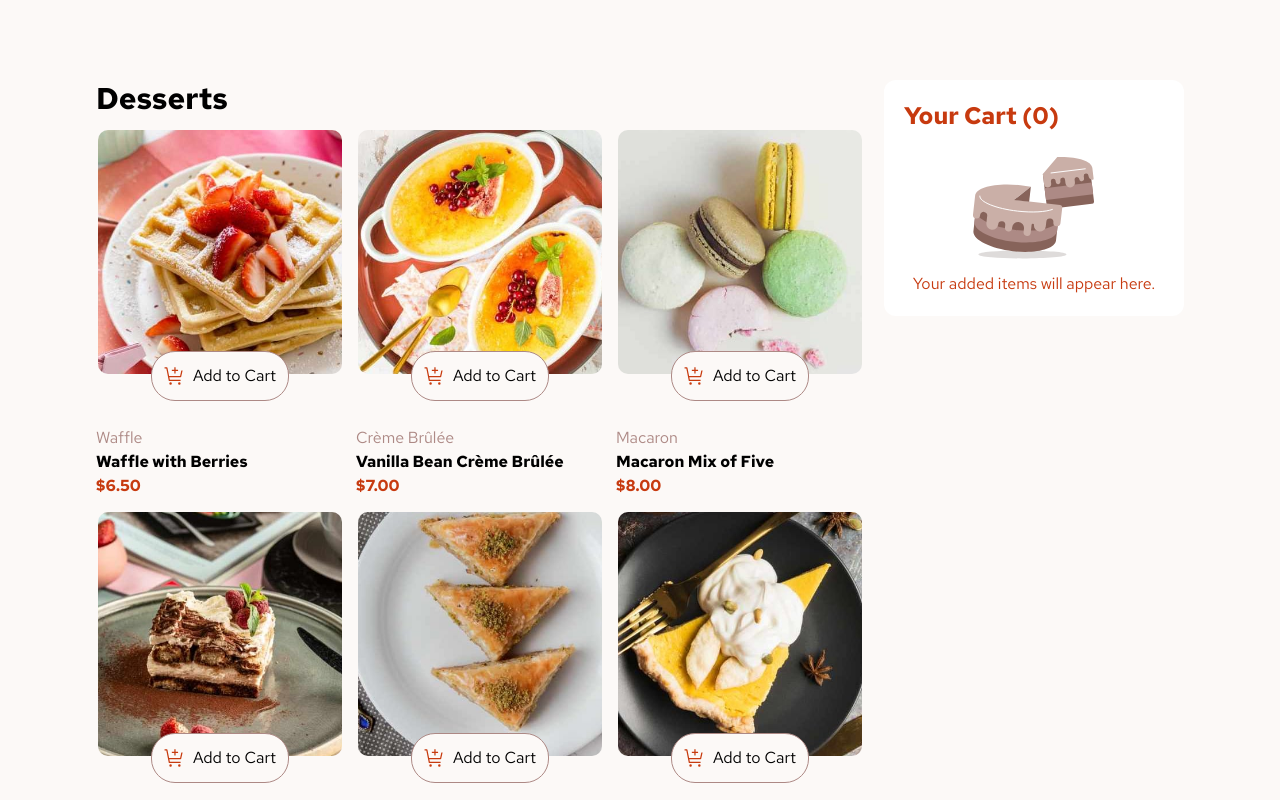
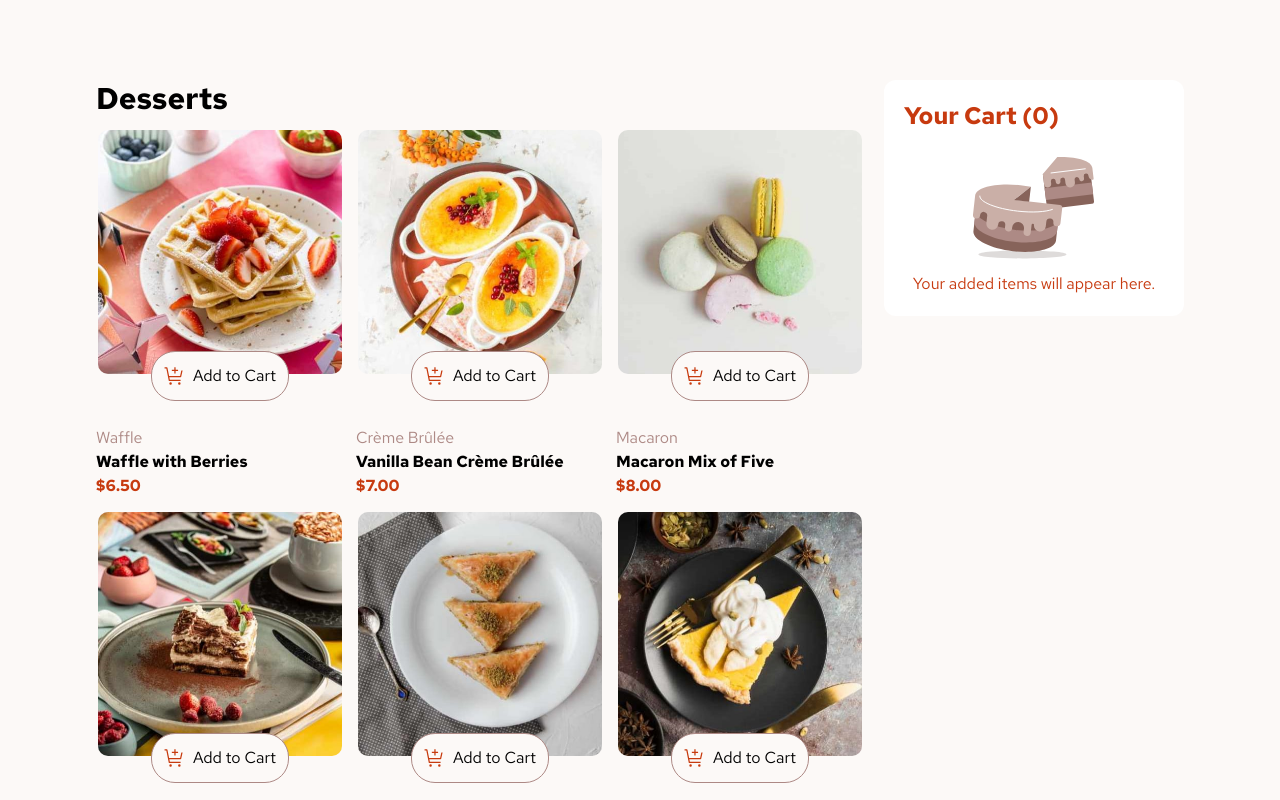
Before and after one commit to minezzig/fm-product-list-with-cart, a React (Vite) app: page / in a window 1280 px wide. Shown: the top 800 px of the page. Built offline with nearby package versions, Linux system fonts and the light colour scheme.

Commit message:
change image source on screen size

```diff
--- a/src/components/foodItem.tsx
+++ b/src/components/foodItem.tsx
@@ -4,7 +4,7 @@ export const FoodItem = ({ foodItem, cart, setCart }: foodItemProps) => {
   const { name, price, category, image } = foodItem;
   // add selected item to cart
   const addToCart = (name: string) => {
-    const newItem = { name, quantity: 1, price, image: image};
+    const newItem = { name, quantity: 1, price, image: image };
     setCart((prev) => [...prev, newItem]);
     console.log(cart);
   };
@@ -21,7 +21,7 @@ export const FoodItem = ({ foodItem, cart, setCart }: foodItemProps) => {
 
   // decrease quanitty by 1 #CAAFA7
   const handleDecrease = (name: string) => {
-    const found = cart.find(item => item.name === name);
+    const found = cart.find((item) => item.name === name);
     if (found?.quantity === 1) return;
     const updatedCart = cart.map((item) => {
       if (item.name === name) {
@@ -33,15 +33,19 @@ export const FoodItem = ({ foodItem, cart, setCart }: foodItemProps) => {
   };
 
   return (
-    <div className="flex flex-1 flex-col">
+    <div className="flex flex-1 flex-col ">
       <div
         className={`overflow-hidden rounded-xl border-2 ${cart.find((item) => item.name === foodItem.name) ? "border-red" : "border-transparent"}`}
       >
-        <img
-          src={image.mobile}
-          alt={name}
-          className="md:aspect-square md:object-cover"
-        />
+        <picture>
+          <source srcSet={image.desktop} media="(min-width: 1024px)" />
+          <source srcSet={image.tablet} media="(min-width: 768px)" />
+          <img
+            src={image.mobile}
+            alt={name}
+            className="md:aspect-square md:object-cover"
+          />
+        </picture>
       </div>
       {!cart.find((item) => item.name === foodItem.name) ? (
         <div
@@ -58,7 +62,10 @@ export const FoodItem = ({ foodItem, cart, setCart }: foodItemProps) => {
             className="flex h-5 w-5 items-center justify-center rounded-full border border-rose1 transition hover:bg-rose1"
             onClick={() => handleDecrease(name)}
           >
-            <img src="/assets/images/icon-decrement-quantity.svg" alt="decrease"/>
+            <img
+              src="/assets/images/icon-decrement-quantity.svg"
+              alt="decrease"
+            />
           </div>
           <div className="text-white">
             {cart.find((item) => item.name === name)?.quantity}
@@ -67,7 +74,10 @@ export const FoodItem = ({ foodItem, cart, setCart }: foodItemProps) => {
             className="flex h-5 w-5 items-center justify-center rounded-full border border-rose1 transition hover:bg-rose1"
             onClick={() => handleIncrease(name)}
           >
-            <img src="/assets/images/icon-increment-quantity.svg" alt="increase" />
+            <img
+              src="/assets/images/icon-increment-quantity.svg"
+              alt="increase"
+            />
           </div>
         </div>
       )}
```
